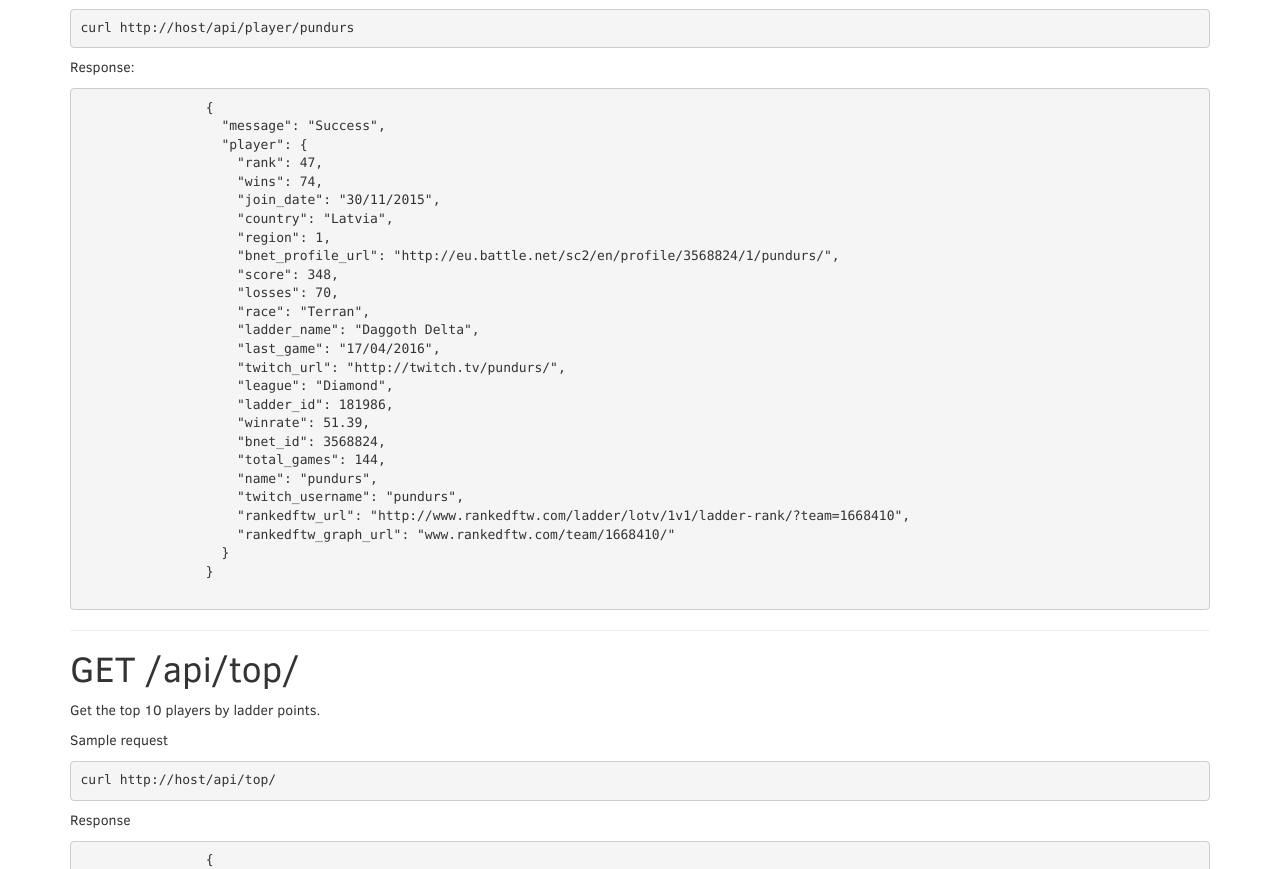
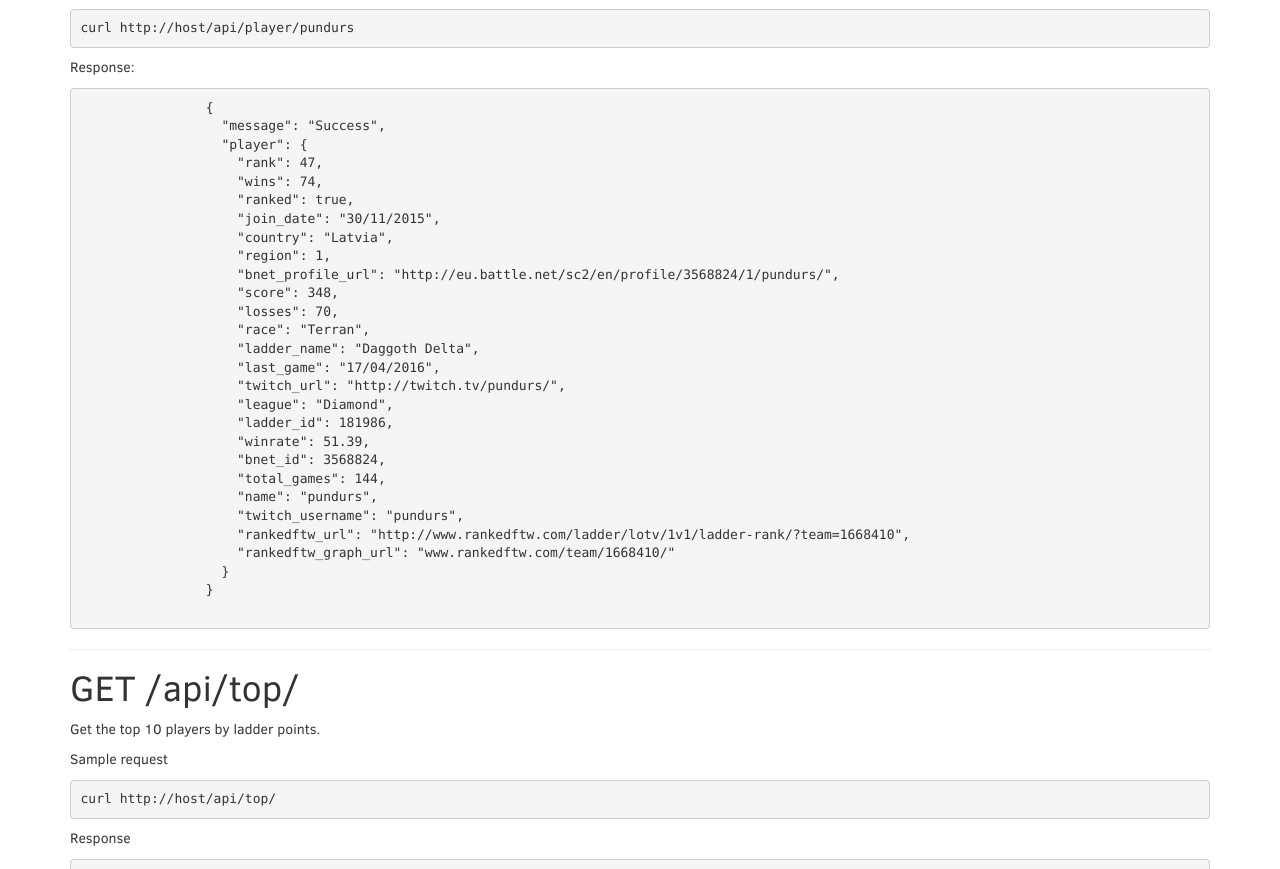
Before and after one commit to paskausks/sc2cm, a Django app: template sc2clanman/templates/sc2clanman/api.html in a window 1280 px wide. Shown: the part 242-1111 px from the top of the page. Run offline with Django 3.2, Linux system fonts and the light colour scheme; the template is opened without the code that fills it, so the values that code supplies are empty; some libraries are stand-ins or nearby versions.

Commit message:
Added 'ranked' property to player endpoint API response.

```diff
--- a/sc2clanman/models.py
+++ b/sc2clanman/models.py
@@ -182,6 +182,7 @@ class ClanMember(models.Model):
             name=self.name,
             bnet_id=self.bnet_id,
             region=self.region,
+            ranked=not self.is_unranked,
             ladder_name=self.ladder_name,
             ladder_id=self.ladder_id,
             country=self.get_country_display(),
--- a/sc2clanman/templates/sc2clanman/api.html
+++ b/sc2clanman/templates/sc2clanman/api.html
@@ -26,6 +26,7 @@ template for members list.
                   "player": {
                     "rank": 47,
                     "wins": 74,
+                    "ranked": true,
                     "join_date": "30/11/2015",
                     "country": "Latvia",
                     "region": 1,
```
